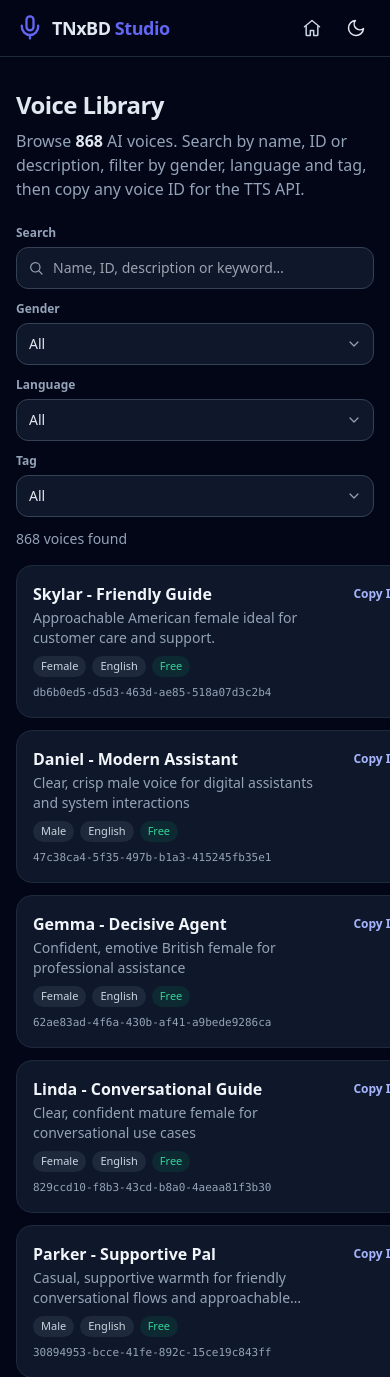
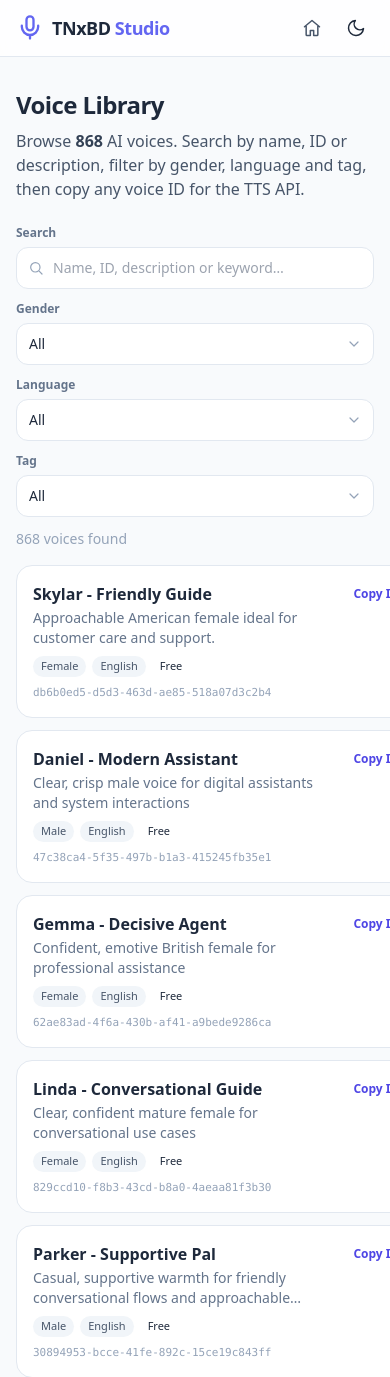
Before and after one commit to nayem-48ai/cartesia-tts-studio, a Flask app: page /library in a window 390 px wide; the page is wider, and only the part inside the window is pictured. Shown: the top 1377 px of that part. Run offline with Flask 3, Linux system fonts and the light colour scheme; some libraries are stand-ins or nearby versions.

Commit message:
Fix library page theme consistency + dynamic toggle (#19)
* SEO: consolidate canonical to speakee, add Organization JSON-LD, How-it-works + 42-language sections, expanded FAQ, nofollow external links

* SEO: hardcode sitemap/robots to primary domain speakee.tnxbd.top for canonical consolidation

* Redirect all non-speakee hosts (vercel.app defaults + deployment URLs) to speakee.tnxbd.top via 301

* Add: 4 Bangla owned voices, UID custom-voice option with validity check, /library browser page (search/filter/copy), custom-voice FAQ

* Rename UID tab, update email, responsive nav, dynamic Voice Library button in UID mode, Male/Female/High Profiled person gender labels

* Mobile animated Voice Library icon, whole-section UID button, redesigned Library filters, split Neutral vs High Profiled person

* UI: system-default theme with localStorage persistence + toggle; revert UID to expandable details (remove library button); animated slide viewer for How-it-works+FAQ; dual opposite-direction language marquees

* Remove leftover uidLibBtn anchor from voice details

* UI fixes: theme-only persistence (no scroll save), drop Languages paragraph, split How-it-works + FAQ into two independent animated slide viewers

* Polish slide viewers: tighter padding + animated card entrance on active slide

* Nav: remove unused GitHub button from both pages; library page nav shows animated Home icon (links to /) instead of Voice Library

* Fix library page theme: read localStorage/system pref, remove hardcoded dark, dynamic sun/moon toggle

```diff
--- a/templates/library.html
+++ b/templates/library.html
@@ -1,5 +1,5 @@
 <!doctype html>
-<html lang="en" class="dark">
+<html lang="en" class="scroll-smooth">
   <head>
     <meta charset="UTF-8" />
     <meta name="viewport" content="width=device-width, initial-scale=1.0" />
@@ -18,7 +18,11 @@
     <link href="https://fonts.googleapis.com/css2?family=Plus+Jakarta+Sans:wght@300;400;500;600;700;800&display=swap" rel="stylesheet" />
     <script>
       tailwind.config = { darkMode: 'class', theme: { extend: { fontFamily: { sans: ['"Plus Jakarta Sans"', 'system-ui', 'sans-serif'] }, colors: { brand: { 50:'#eef2ff',100:'#e0e7ff',200:'#c7d2fe',300:'#a5b4fc',400:'#818cf8',500:'#6366f1',600:'#4f46e5',700:'#4338ca',800:'#3730a3',900:'#312e81' }, cta: { 400:'#34d399',500:'#10b981',600:'#059669' } } } } }
-      try { if (localStorage.getItem('theme') === 'dark') document.documentElement.classList.add('dark'); } catch (e) {}
+      try {
+        var t = localStorage.getItem('theme');
+        var dark = (t === 'dark') || (!t && window.matchMedia('(prefers-color-scheme: dark)').matches);
+        if (dark) document.documentElement.classList.add('dark');
+      } catch (e) {}
     </script>
     <style>
       body { font-family: '"Plus Jakarta Sans"', system-ui, sans-serif; }
@@ -39,7 +43,8 @@
             <span class="hidden sm:inline text-sm font-medium">Home</span>
           </a>
           <button id="themeBtn" class="w-9 h-9 grid place-items-center rounded-lg hover:bg-slate-100 dark:hover:bg-slate-800 cursor-pointer" aria-label="Toggle theme">
-            <svg class="w-5 h-5" viewBox="0 0 24 24" fill="none" stroke="currentColor" stroke-width="1.8"><path d="M21 12.8A9 9 0 1 1 11.2 3a7 7 0 0 0 9.8 9.8Z" stroke-linejoin="round"/></svg>
+            <svg id="iconMoon" class="w-5 h-5" viewBox="0 0 24 24" fill="none" stroke="currentColor" stroke-width="1.8"><path d="M21 12.8A9 9 0 1 1 11.2 3a7 7 0 0 0 9.8 9.8Z" stroke-linejoin="round"/></svg>
+            <svg id="iconSun" class="w-5 h-5 hidden" viewBox="0 0 24 24" fill="none" stroke="currentColor" stroke-width="1.8"><circle cx="12" cy="12" r="4"/><path d="M12 2v2M12 20v2M2 12h2M20 12h2M5 5l1.5 1.5M17.5 17.5L19 19M19 5l-1.5 1.5M6.5 17.5L5 19" stroke-linecap="round"/></svg>
           </button>
         </div>
       </div>
@@ -99,10 +104,22 @@
         populateFilters();
         render();
         ['search','fGender','fLang','fTag'].forEach(id => $(id).addEventListener('input', render));
+        function applyTheme(dark) {
+          document.documentElement.classList.toggle('dark', dark);
+          $('iconMoon').classList.toggle('hidden', dark);
+          $('iconSun').classList.toggle('hidden', !dark);
+        }
         $('themeBtn').addEventListener('click', () => {
-          const dark = document.documentElement.classList.toggle('dark');
+          const dark = !document.documentElement.classList.contains('dark');
+          applyTheme(dark);
           try { localStorage.setItem('theme', dark ? 'dark' : 'light'); } catch (e) {}
         });
+        (function () {
+          let saved = null;
+          try { saved = localStorage.getItem('theme'); } catch (e) {}
+          const dark = (saved === 'dark') || (saved === null && window.matchMedia('(prefers-color-scheme: dark)').matches);
+          applyTheme(dark);
+        })();
       }
 
       function populateFilters() {
```
